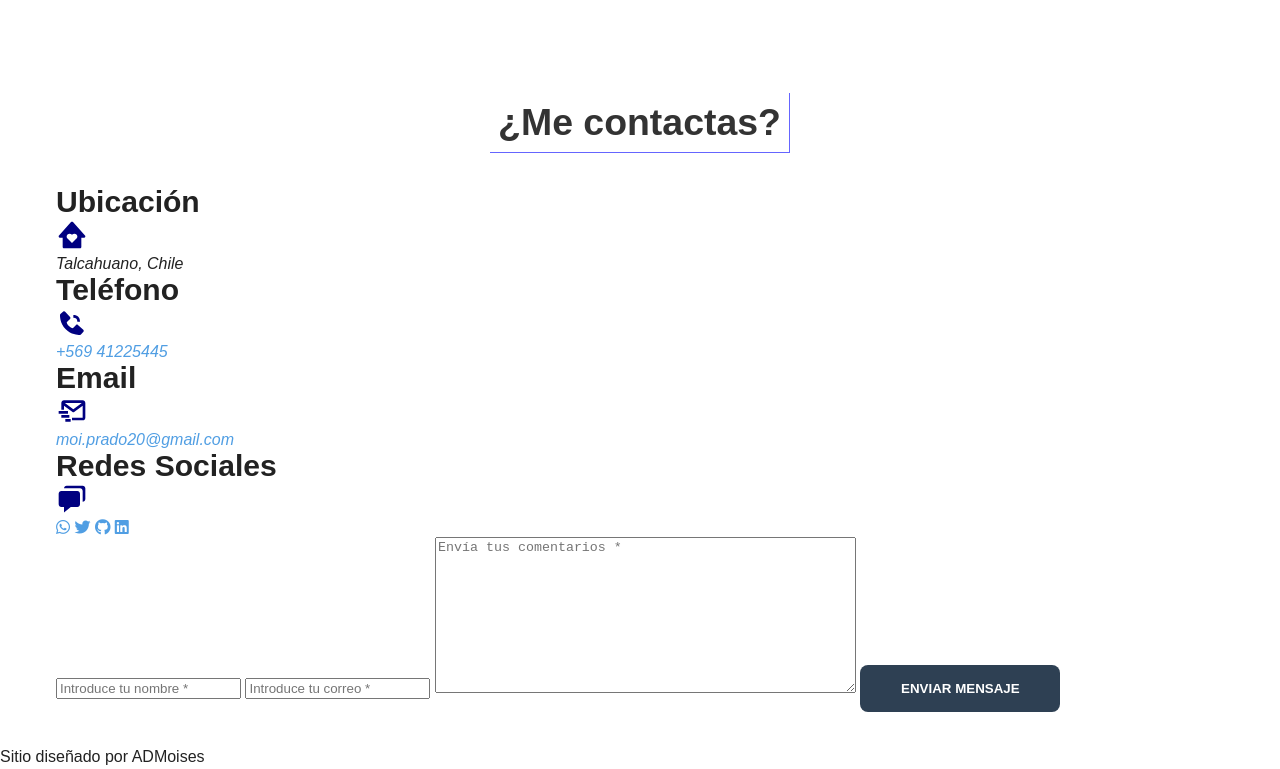
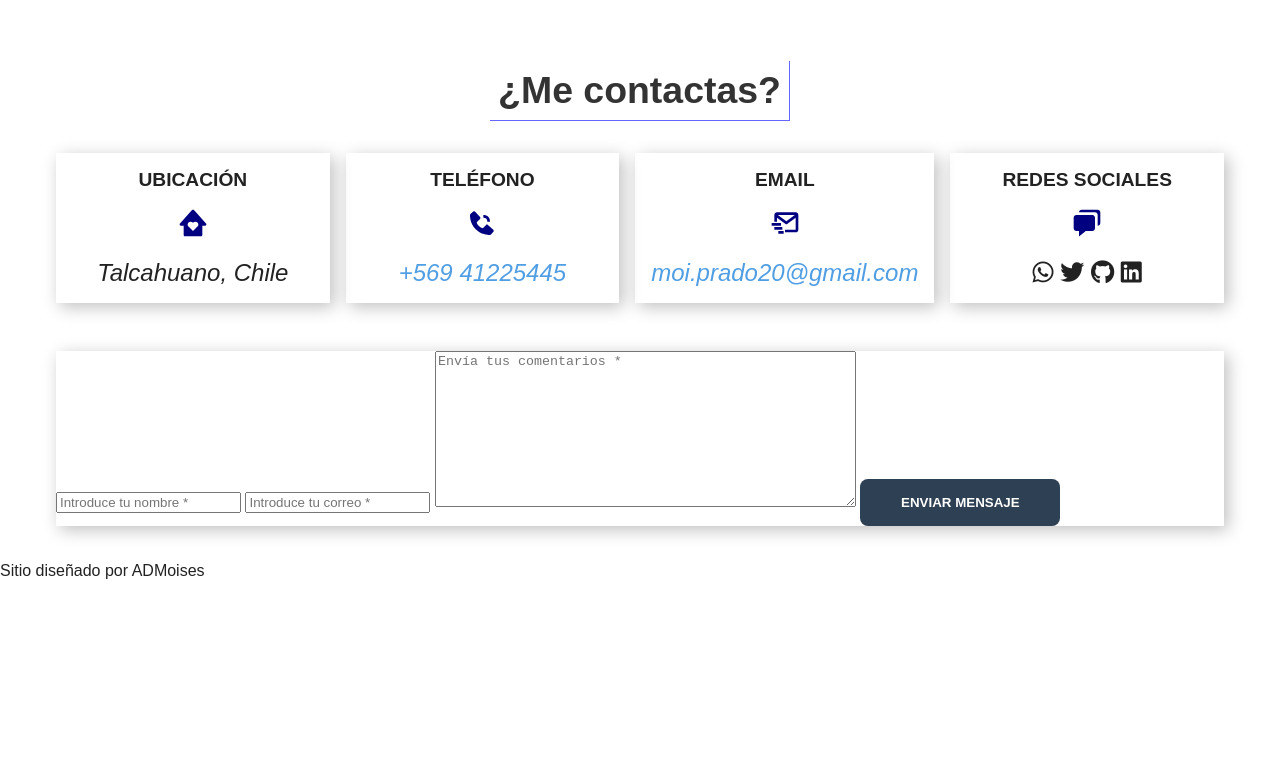
Before and after one commit to admoisesdev/portafolio-moises, a plain HTML site: page index.html in a window 1280 px wide. Shown: the part 2918-3687 px from the top of the page. After the commit the page ends 3501 px from the top, so only its background shows below. Drawn offline with Linux system fonts and the light colour scheme.

Commit message:
Maquetación de cards de contacto completada

```diff
--- a/index.html
+++ b/index.html
@@ -460,52 +460,52 @@
     <section id="contact" class="container section contact">
       <h2 class="section-title">¿Me contactas?</h2>
 
-      <article class="contact-cards">
-        <aside class="contact-card">
-          <h3>Ubicación</h3>
+      <article class="contact-cards text-center">
+        <aside class="contact-card box-shadow-1">
+          <h5>Ubicación</h5>
           <img src="assets/icon/ubication.svg" alt="Ubicación">
           <address><i>Talcahuano</i>, Chile</address>
         </aside>
 
-        <aside class="contact-card">
-          <h3>Teléfono</h3>
+        <aside class="contact-card box-shadow-1">
+          <h5>Teléfono</h5>
           <img src="assets/icon/phone.svg" alt="Teléfono">
           <address>
             <a href="tel:941225445">+569 41225445</a>
           </address>
         </aside>
 
-        <aside class="contact-card">
-          <h3>Email</h3>
+        <aside class="contact-card box-shadow-1">
+          <h5>Email</h5>
           <img src="assets/icon/email.svg" alt="Email">
           <address>
             <a href="mailto:moi.prado20@gmail.com">moi.prado20@gmail.com</a>
           </address>
         </aside>
 
-        <aside class="contact-card">
-          <h3>Redes Sociales</h3>
+        <aside class="contact-card box-shadow-1">
+          <h5>Redes Sociales</h5>
           <img src="assets/icon/social-media.svg" alt="Redes Sociales">
           <address>
-            <a href="https://api.whatsapp.com/send?phone=941225445&text=Hola" target="_blank" rel="noopener">
+            <a class="whatsapp" style="--whatsapp-color: #25d366;" href="https://api.whatsapp.com/send?phone=941225445&text=Hola" target="_blank" rel="noopener">
               <i class="fab fa-whatsapp"></i>
             </a>
-            <a href="https://twitter.com/MoisesPrado16" target="_blank" rel="noopener">
+            <a class="twitter" style="--twitter-color: #00acee;" href="https://twitter.com/MoisesPrado16" target="_blank" rel="noopener">
               <i class="fab fa-twitter"></i>
             </a>
 
-            <a href="https://github.com/JKmoises" target="_blank" rel="noopener">
+            <a class="github" style="--github-color: #171515;" href="https://github.com/JKmoises" target="_blank" rel="noopener">
               <i class="fab fa-github"></i>
             </a>
 
-            <a href="https://www.linkedin.com/in/mois%C3%A9s-prado-fern%C3%A1ndez-b57b6a203/" target="_blank" rel="noopener">
+            <a class="linkedin" style="--linkedin-color: #0e76a8;" href="https://www.linkedin.com/in/mois%C3%A9s-prado-fern%C3%A1ndez-b57b6a203/" target="_blank" rel="noopener">
               <i class="fab fa-linkedin"></i>
             </a>
           </address>
         </aside>
       </article>
 
-      <form class="contact-form">
+      <form class="contact-form box-shadow-1">
         <input name="nombre" type="text" placeholder="Introduce tu nombre *"
         title="Nombre sólo acepta letras y espacios en blanco" pattern="^[A-Za-zÑñÁáÉéÍíÓóÚúÜü\s]+$" required>
 
--- a/style.css
+++ b/style.css
@@ -381,25 +381,53 @@ progress::-moz-progress-bar{
   object-fit: cover;
 }
 
-
-/* *** skills *** */
-.skills{
-  padding: 2rem 0;
-  background-color: var(--gray-light-color);
-  width: 100%;
+/* *** contact *** */
+.contact{
+  padding-top: 0;
 }
 
-.skills > .container{
-  row-gap: 2rem;
-  column-gap: 3rem;
+.contact-cards{
+  margin-bottom: 3rem;
 }
 
-.skill h3{
+.contact-card{
+  margin-bottom: 1rem;
+  padding: 1rem;
+}
+
+.contact-card > address{
+  font-size: 1.5rem;
+}
+
+.contact-card h5{
   text-transform: uppercase;
 }
 
-.skill img{
+.contact-card img{
   margin: 1rem auto;
+}
+
+.github,
+.linkedin,
+.twitter,
+.whatsapp{
+  color: var(--text-color);
+}
+
+.github:hover{
+  color: var(--github-color);
+}
+
+.linkedin:hover{
+  color: var(--linkedin-color);
+}
+
+.twitter:hover{
+  color: var(--twitter-color);
+}
+
+.whatsapp:hover{
+  color: var(--whatsapp-color);
 }
 
 
@@ -425,7 +453,6 @@ progress::-moz-progress-bar{
   height: 100%;
   object-fit: cover;
 }
-
 
 .portfolio-card-info{
   position: absolute;
@@ -454,10 +481,39 @@ progress::-moz-progress-bar{
   display: none;
 }
 
+/* *** skills *** */
+.skills{
+  padding: 2rem 0;
+  background-color: var(--gray-light-color);
+  width: 100%;
+}
+
+.skills > .container{
+  row-gap: 2rem;
+  column-gap: 3rem;
+}
+
+.skill h3{
+  text-transform: uppercase;
+}
+
+.skill img{
+  margin: 1rem auto;
+}
 
 
 /* ***** Version Tablet ***** */
 @media screen and (min-width: 768px) {
+  .contact-cards{
+    display: grid;
+    grid-template-columns: repeat(2,1fr);
+    gap: 1rem;
+  }
+
+  .contact-card{
+    margin-bottom: 0;
+  }
+
   .portfolio > .container{
     display: grid;
     grid-template-columns: repeat(2,1fr);
@@ -487,6 +543,11 @@ progress::-moz-progress-bar{
     margin-bottom: 0;
   }
 
+  .contact-cards{
+    grid-template-columns: repeat(4,1fr);
+  }
+
+
   .header{
     position: sticky;
     top: 0;
```
